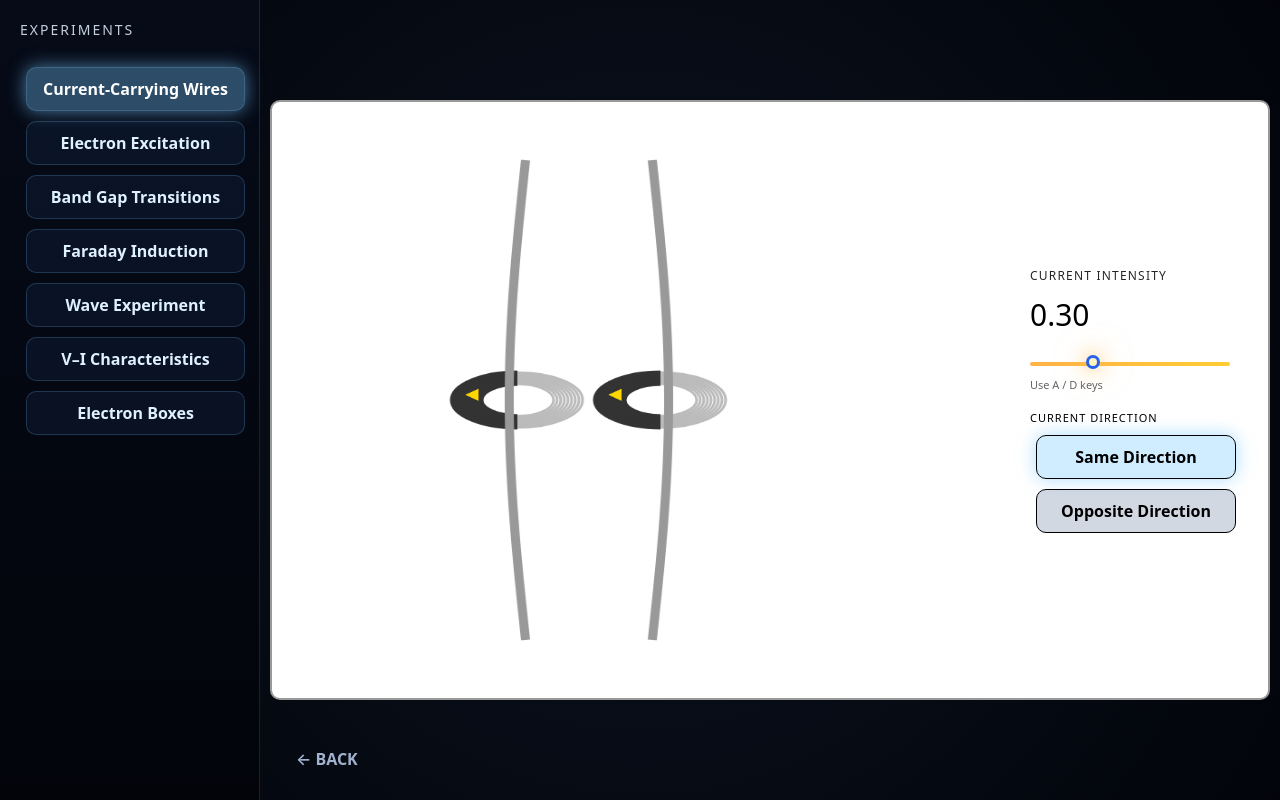
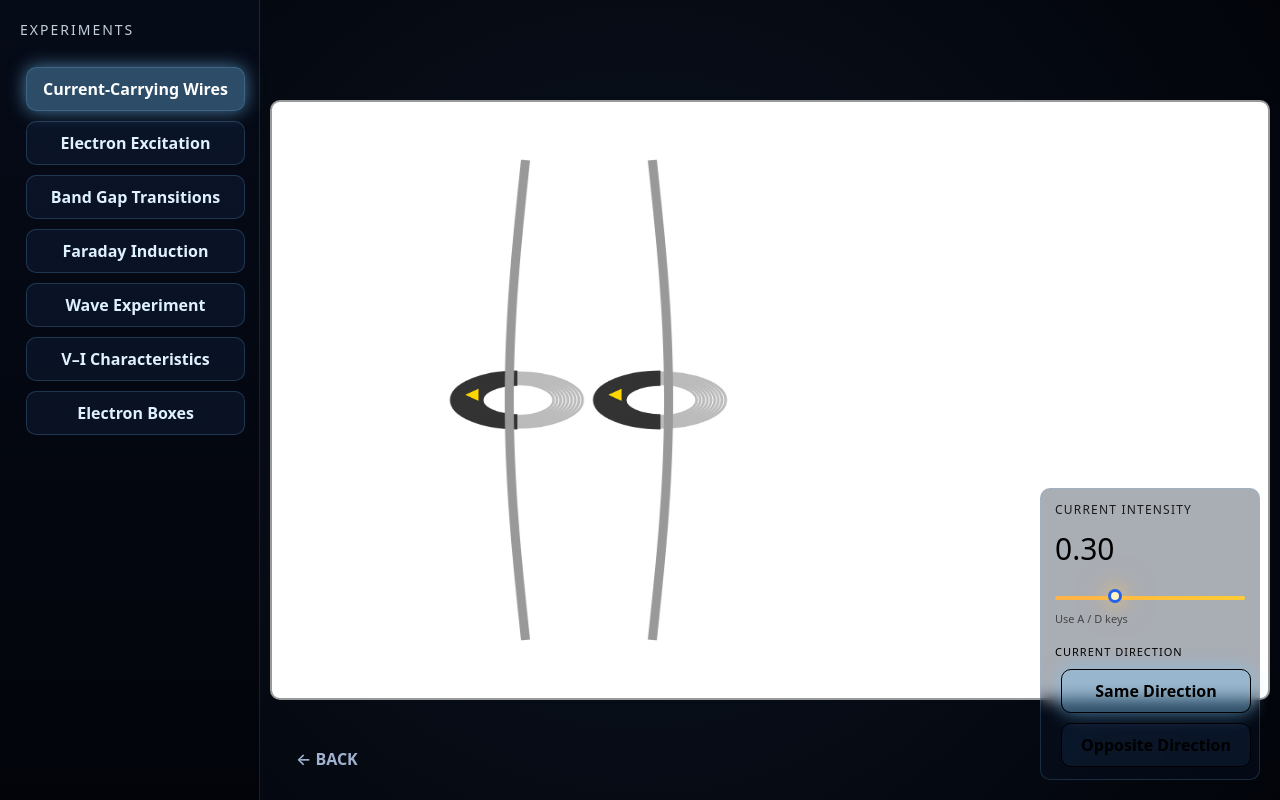
Before and after one commit to Assam157/RadiationLab, a React (Create React App) app: page /em in a window 1280 px wide. Built offline with nearby package versions, Linux system fonts and the light colour scheme.

Commit message:
Update EMLab.css

```diff
--- a/src/components/EMLab.css
+++ b/src/components/EMLab.css
@@ -126,16 +126,25 @@ canvas {
 /* ======================================================
    ENERGY PANEL (SLIDER FIXED)
    ====================================================== */
+ /* ======================================================
+   ENERGY PANEL (ALWAYS BOTTOM-RIGHT)
+   ====================================================== */
 .cinema-energy {
-  position: absolute;
-  right: 40px;
-  top: 50%;
-  transform: translateY(-50%);
-  width: 200px;
+  position: fixed;
+  right: 20px;
+  bottom: 20px;
+  width: 220px;
   max-width: calc(100vw - 32px);
   color: #e6f2ff;
   box-sizing: border-box;
-  z-index: 20;
+  z-index: 30;
+
+  /* subtle cinematic separation */
+  background: rgba(10, 20, 40, 0.35);
+  backdrop-filter: blur(8px);
+  padding: 12px 14px;
+  border-radius: 10px;
+  border: 1px solid rgba(120, 200, 255, 0.18);
 }
 
 .cinema-energy .label {
```
